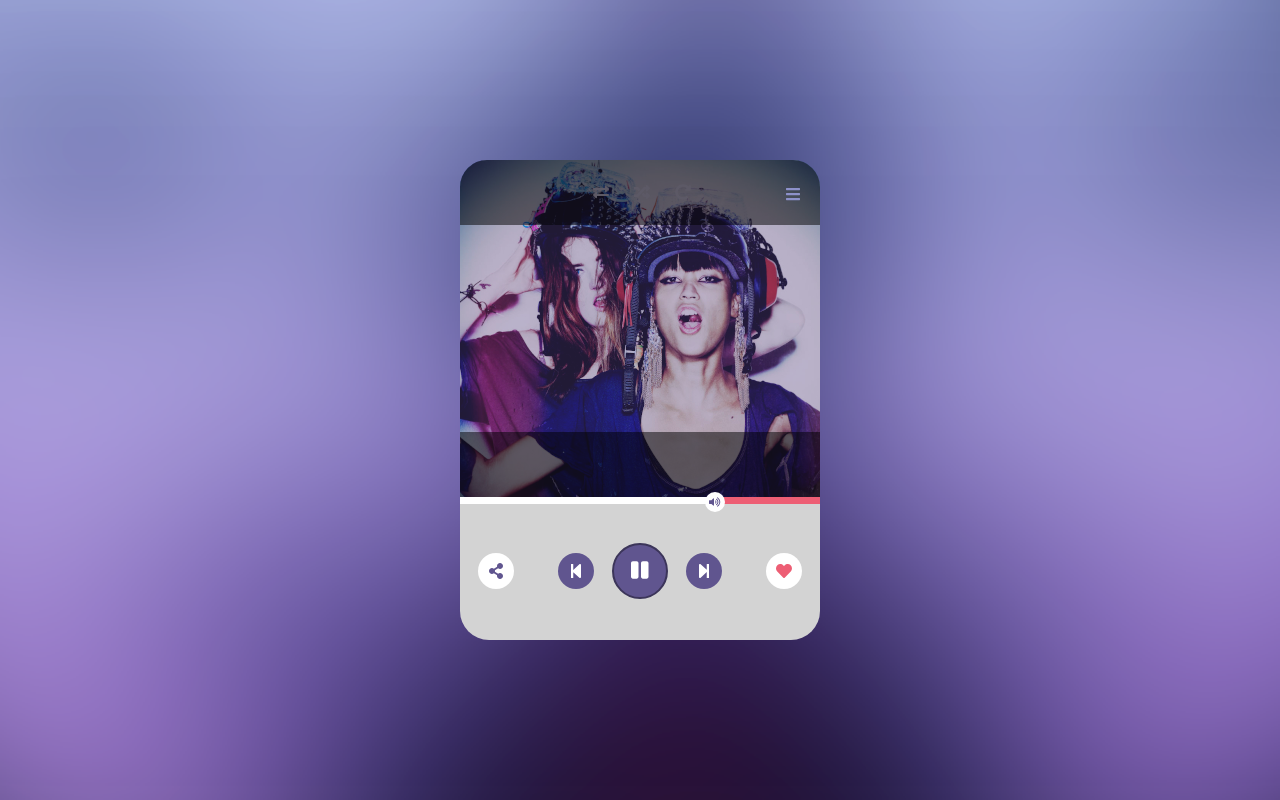
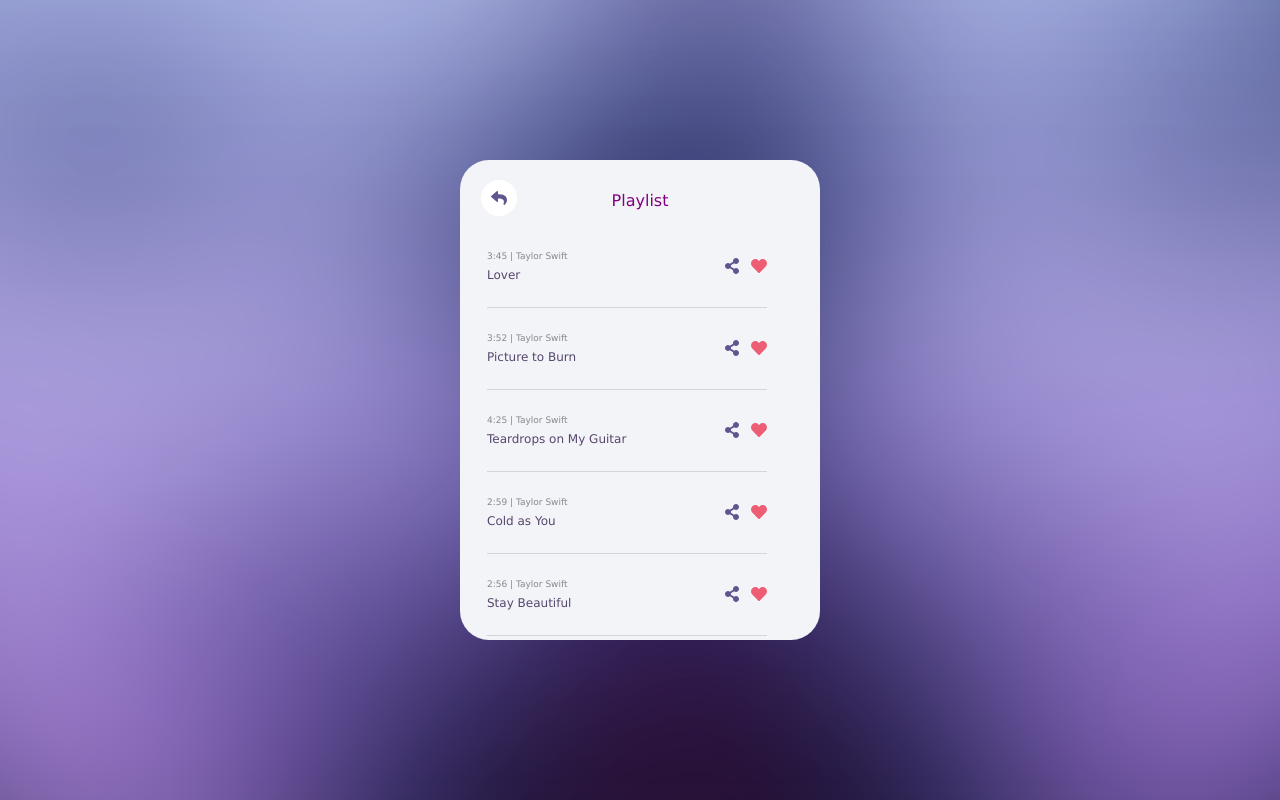
Before and after one commit to martyna-michno/PlayerWidget, a Vue app in the folder player-widget/: page / in a window 1280 px wide. Built offline with nearby package versions, Linux system fonts and the light colour scheme.

Commit message:
second view prepared - list of songs layout is done

```diff
--- a/player-widget/src/App.vue
+++ b/player-widget/src/App.vue
@@ -1,19 +1,20 @@
 <template>
   <div id="app">
     <Background />
-    <Main />
+    <SongsList />
   </div>
 </template>
 
 <script>
 import Background from "@/components/Background.vue";
-import Main from "@/components/Main.vue";
+// import Main from "@/components/Main.vue";
+import SongsList from "@/components/SongsList.vue";
 
 export default {
   name: "app",
   components: {
     Background,
-    Main
+    SongsList
   }
 };
 </script>
@@ -23,6 +24,7 @@
   margin: 0;
   padding: 0;
   box-sizing: border-box;
+  font-family: Verdana, Geneva, Tahoma, sans-serif
 }
 
 #app {
--- a/player-widget/src/components/Main.vue
+++ b/player-widget/src/components/Main.vue
@@ -117,6 +117,7 @@
   margin-left: 133px;
   align-items: center;
   height: 65px;
+  position: relative;
   z-index: 100;
 }
 
--- /dev/null
+++ b/player-widget/src/components/SongsList.vue
@@ -0,0 +1,98 @@
+<template>
+  <div class="wrapper">
+    <div class="back">
+      <font-awesome-icon icon="reply" />
+    </div>
+    <p class="title">Playlist</p>
+    <div v-for="(song, index) in songs" :key="index" class="song-container">
+      <div class="song-info">
+        <p class="first">{{song.time}} | {{song.artist}}</p>
+        <p class="second">{{song.title}}</p>
+      </div>
+      <div class="icons">
+        <div class="shuffle">
+          <font-awesome-icon icon="share-alt" />
+        </div>
+        <div class="fav">
+          <font-awesome-icon icon="heart" />
+        </div>
+      </div>
+    </div>
+  </div>
+</template>
+
+<script>
+import list from "@/data.js";
+export default {
+  name: "SongList",
+  data() {
+    return {
+      songs: list
+    };
+  }
+};
+</script>
+
+<style lang="scss" scoped>
+.wrapper {
+  width: 360px;
+  height: 480px;
+  border-radius: 29px;
+  background: #f3f4f8;
+  position: relative;
+  overflow: scroll;
+}
+
+.back {
+  position: absolute;
+  color: #60558f;
+  background: white;
+  height: 36px;
+  width: 36px;
+  border-radius: 50%;
+  display: flex;
+  justify-content: center;
+  align-items: center;
+  left: 21px;
+  top: 20px;
+}
+
+.title {
+  text-align: center;
+  margin-top: 31px;
+  color: purple;
+}
+
+.fav {
+  color: #ed5e74;
+  margin-left: 12px;
+}
+
+.shuffle {
+  color: #60558f;
+}
+.icons {
+    display: flex;
+    align-items: center;
+
+}
+.song-container {
+    display: flex;
+    border-bottom: 1px solid #d3d5de;
+    width: 280px;
+    margin-left: 27px;
+    padding: 25px 0 25px 0;
+    justify-content: space-between
+}
+
+.first{
+    color: #88858f;
+    font-size: 9px;
+    margin: 0
+}
+.second {
+    color: #56466e;
+    font-size: 12px;
+    margin: 7px 0px 0px 0px;
+}
+</style>
--- a/player-widget/src/data.js
+++ b/player-widget/src/data.js
@@ -1,52 +1,52 @@
 export default [
     {
         artist: 'Taylor Swift',
-        name: 'Lover',
+        title: 'Lover',
         time: '3:45'
     },
     {
         artist: 'Taylor Swift',
-        name: 'Picture to Burn',
+        title: 'Picture to Burn',
         time: '3:52'
     },
     {
         artist: 'Taylor Swift',
-        name: 'Teardrops on My Guitar',
+        title: 'Teardrops on My Guitar',
         time: '4:25'
     },
     {
         artist: 'Taylor Swift',
-        name: 'Cold as You',
+        title: 'Cold as You',
         time: '2:59'
     },
     {
         artist: 'Taylor Swift',
-        name: 'Stay Beautiful',
+        title: 'Stay Beautiful',
         time: '2:56'
     },
     {
         artist: 'Taylor Swift',
-        name: 'Our Song',
+        title: 'Our Song',
         time: '4:15'
     },
     {
         artist: 'Taylor Swift',
-        name: 'The Outside',
+        title: 'The Outside',
         time: '4:18'
     },
     {
         artist: 'Taylor Swift',
-        name: 'Hello',
+        title: 'Hello',
         time: '2:35'
     },
     {
         artist: 'Taylor Swift',
-        name: 'Girlfriend',
+        title: 'Girlfriend',
         time: '2:17'
     },
     {
         artist: 'Taylor Swift',
-        name: 'My Life',
+        title: 'My Life',
         time: '3:05'
     },
 
--- a/player-widget/src/main.js
+++ b/player-widget/src/main.js
@@ -1,10 +1,10 @@
 import Vue from 'vue'
 import App from './App.vue'
 import { library } from '@fortawesome/fontawesome-svg-core'
-import { faRandom, faRedoAlt, faExchangeAlt, faBars, faVolumeUp, faShareAlt, faHeart, faPlay, faStepBackward, faStepForward, faPause } from '@fortawesome/free-solid-svg-icons'
+import { faRandom, faRedoAlt, faExchangeAlt, faBars, faVolumeUp, faShareAlt, faHeart, faPlay, faStepBackward, faStepForward, faPause, faReply } from '@fortawesome/free-solid-svg-icons'
 import { FontAwesomeIcon } from '@fortawesome/vue-fontawesome'
 
-library.add(faRandom, faRedoAlt, faExchangeAlt, faBars, faVolumeUp, faShareAlt, faHeart, faPlay, faStepBackward, faStepForward, faPause)
+library.add(faRandom, faRedoAlt, faExchangeAlt, faBars, faVolumeUp, faShareAlt, faHeart, faPlay, faStepBackward, faStepForward, faPause, faReply)
 
 Vue.component('font-awesome-icon', FontAwesomeIcon)
 
```
